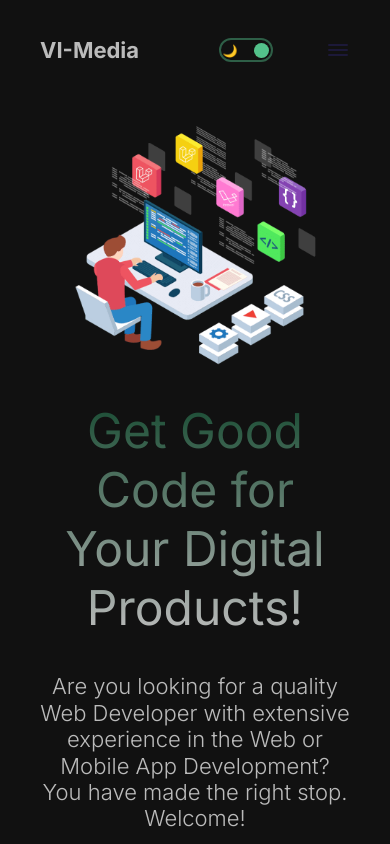
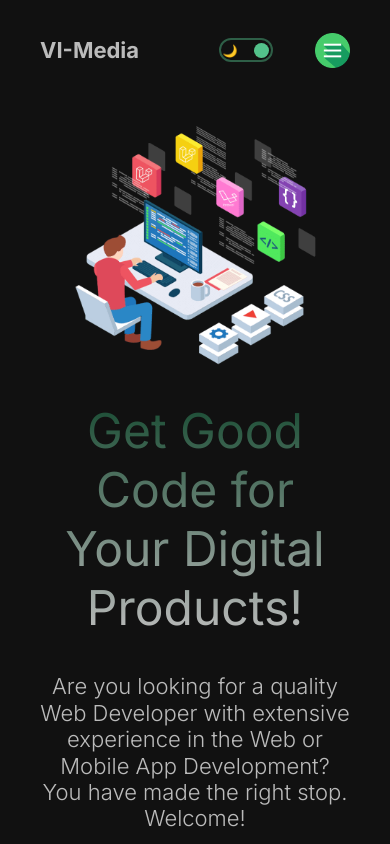
Before and after one commit to victoriad01/newportfolio-, a Next.js app: page / in a window 390 px wide. Shown: the top 844 px of the page. Built offline with nearby package versions, Linux system fonts and the light colour scheme.

Commit message:
fixed nav-menu icon

```diff
--- a/src/app/layout.js
+++ b/src/app/layout.js
@@ -7,8 +7,8 @@ import { ThemeProvider } from '@/context/ThemeContext'
 const inter = Inter({ subsets: ['latin'] })
 
 export const metadata = {
-  title: 'Create Next App',
-  description: 'Generated by create next app',
+  title: 'Victor Oluwafemi',
+  description: 'Portfolio of Victor Oluwafemi created by NextJS app',
 }
 
 export default function RootLayout({ children }) {
--- /dev/null
+++ b/src/components/Menu/Menu.jsx
@@ -0,0 +1,22 @@
+import React from 'react'
+
+const Menu = () => {
+  return (
+    <svg
+      xmlns='http://www.w3.org/2000/svg'
+      fill='green'
+      viewBox='0 0 24 24'
+      stroke-width='1.5'
+      stroke='currentColor'
+      class='w-6 h-6'
+    >
+      <path
+        stroke-linecap='round'
+        stroke-linejoin='round'
+        d='M3.75 6.75h16.5M3.75 12h16.5m-16.5 5.25h16.5'
+      />
+    </svg>
+  )
+}
+
+export default Menu
--- a/src/components/navbar/Navbar.jsx
+++ b/src/components/navbar/Navbar.jsx
@@ -1,12 +1,15 @@
 'use client'
 
 import Link from 'next/link'
-import React, { useState } from 'react'
+import React, { useContext, useState } from 'react'
 
 import styles from './navbar.module.css'
 import ModeTOggle from '../DarkModeToggle/ModeToggle'
 import Image from 'next/image'
 import MenuIcon from 'public/menu.svg'
+import MenuDark from 'public/white-menu.png'
+import { ThemeContext } from '@/context/ThemeContext'
+import Menu from '../Menu/Menu'
 
 const links = [
   { id: 0, url: '/', title: 'Home' },
@@ -22,6 +25,7 @@ const Navbar = () => {
     setToggle((prev) => (prev === true ? false : true))
   }
 
+  const { mode } = useContext(ThemeContext)
   return (
     <div className={styles.container}>
       <div className={styles.toggleDiv}>
@@ -32,11 +36,13 @@ const Navbar = () => {
       </div>
 
       <Image
-        src={MenuIcon}
+        src={mode === 'light' ? MenuIcon : MenuDark}
         alt='toggle icon'
         className={styles.menu}
         onClick={handleClick}
       />
+
+
 
       <div
         className={toggle ? styles.links2 : styles.links}
--- a/src/components/navbar/navbar.module.css
+++ b/src/components/navbar/navbar.module.css
@@ -49,7 +49,6 @@
   display: none;
 }
 
-
 /* /* Tablet Styles */
 @media (max-width: 1023px) {
   .toggleDiv {
@@ -72,5 +71,7 @@
   }
   .menu {
     display: flex;
+    height: 35px;
+    width: 35px;
   }
 }
```
Also changed, not shown: public/white-menu.png (added).
